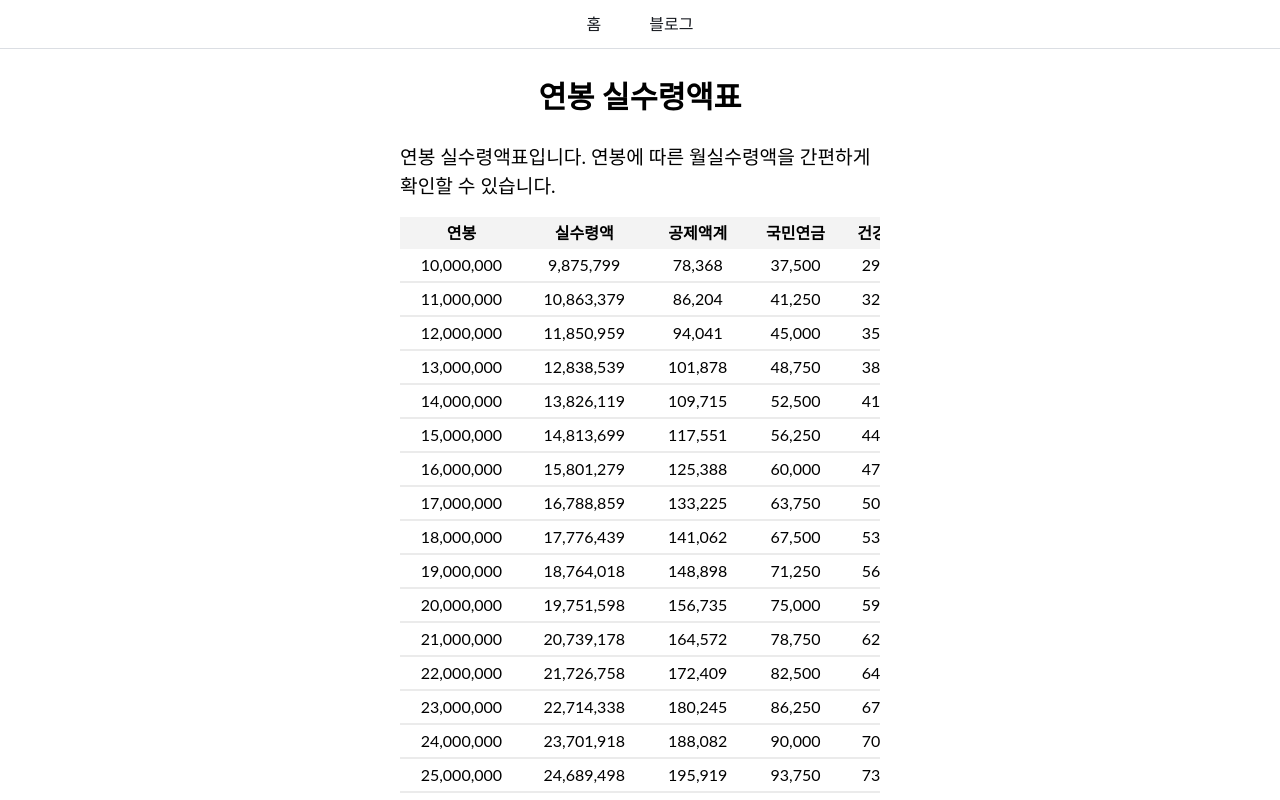
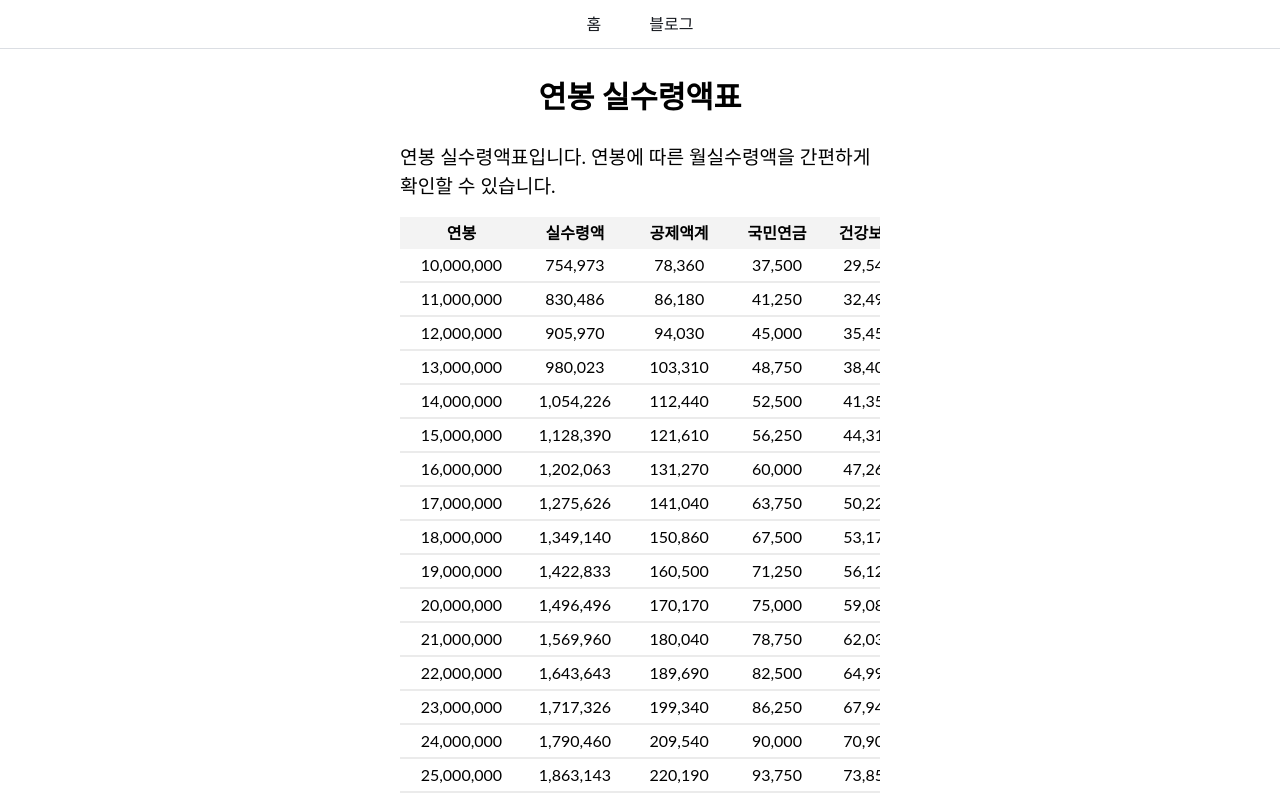
Before and after one commit to zziri/app, a Next.js app: page /calculator/tables/salary in a window 1280 px wide. Shown: the top 800 px of the page. Built offline with nearby package versions, Linux system fonts and the light colour scheme.

Commit message:
[dev/salary] 소득세 적용

```diff
--- a/src/data/salary/2024-tax.json
+++ b/src/data/salary/2024-tax.json
@@ -3233,90 +3233,5 @@
       "start": 10000000,
       "end": 10000000,
       "tax": 1507400
-  },
-  {
-      "start": 0,
-      "end": 0,
-      "tax": 0
-  },
-  {
-      "start": 0,
-      "end": 0,
-      "tax": 0
-  },
-  {
-      "start": 0,
-      "end": 0,
-      "tax": 0
-  },
-  {
-      "start": 0,
-      "end": 0,
-      "tax": 0
-  },
-  {
-      "start": 0,
-      "end": 0,
-      "tax": 0
-  },
-  {
-      "start": 0,
-      "end": 0,
-      "tax": 0
-  },
-  {
-      "start": 0,
-      "end": 0,
-      "tax": 0
-  },
-  {
-      "start": 0,
-      "end": 0,
-      "tax": 0
-  },
-  {
-      "start": 0,
-      "end": 0,
-      "tax": 0
-  },
-  {
-      "start": 0,
-      "end": 0,
-      "tax": 0
-  },
-  {
-      "start": 0,
-      "end": 0,
-      "tax": 0
-  },
-  {
-      "start": 0,
-      "end": 0,
-      "tax": 0
-  },
-  {
-      "start": 0,
-      "end": 0,
-      "tax": 0
-  },
-  {
-      "start": 0,
-      "end": 0,
-      "tax": 0
-  },
-  {
-      "start": 0,
-      "end": 0,
-      "tax": 0
-  },
-  {
-      "start": 0,
-      "end": 0,
-      "tax": 0
-  },
-  {
-      "start": 0,
-      "end": 0,
-      "tax": 0
   }
 ]
--- a/src/pages/calculator/tables/salary/_components/Body.tsx
+++ b/src/pages/calculator/tables/salary/_components/Body.tsx
@@ -23,17 +23,13 @@ const Frame = styled.div`
  * - numeral(inputString).format('0,0')
  */
 
-const start = 10000000;
-const end = 150000000;
-const step = 1000000;
+const start = 10_000_000;
+const end = 100_000_000;
+const step = 1_000_000;
 const annualSalaryList = Array.from({ length: (end - start) / step + 1 }, (_, i) => start + i * step);
 
 const Body = () => {
   const head = ['연봉', '실수령액', '공제액계', '국민연금', '건강보험', '장기요양', '고용보험', '소득세', '지방소득세'];
-  // const rows = [
-  //   ['1,000만', '771,033', '62,300', '32,990', '22,870', '1,680', '4,760', '0', '0'],
-  //   ['1,000만', '771,033', '62,300', '32,990', '22,870', '1,680', '4,760', '0', '0'],
-  // ];
   const rows = annualSalaryList.map(annualSalary => {
     const incomeTax = TaxInsuranceService.getIncomeTax(annualSalary);
     const localIncomeTax = TaxInsuranceService.getLocalIncomeTax(annualSalary);
@@ -41,8 +37,8 @@ const Body = () => {
     const healthInsurance = TaxInsuranceService.getHealthInsurance(annualSalary);
     const longTermCareInsurance = TaxInsuranceService.getLongTermCareInsurance(annualSalary);
     const employmentInsurance = TaxInsuranceService.getEmploymentInsurance(annualSalary);
-    const deduction = nationalPension + healthInsurance + longTermCareInsurance + employmentInsurance;
-    const netIncome = annualSalary - deduction - incomeTax - localIncomeTax;
+    const deduction = nationalPension + healthInsurance + longTermCareInsurance + employmentInsurance + incomeTax + localIncomeTax;
+    const netIncome = Math.floor(annualSalary / 12) - deduction;
     return [
       numeral(annualSalary).format('0,0'),
       numeral(netIncome).format('0,0'),
--- a/src/pages/calculator/tables/salary/_services/TaxInsuranceService.ts
+++ b/src/pages/calculator/tables/salary/_services/TaxInsuranceService.ts
@@ -1,4 +1,4 @@
-
+import taxTable from '@/data/salary/2024-tax.json';
 /**
  * @design 세금 및 보험계산기
  * - 소득세
@@ -19,29 +19,11 @@ const TaxInsuranceService = (() => {
    * - 간이세액표를 기준으로 계산
    */
   const getIncomeTax = (annualSalary: number) => {
-    /**
-     * TODO: 간이세액표를 기준으로 소득세를 계산하는 함수를 작성
-     */
-    return (annualSalary / 12) * 0.05;
-    // let incomeTax = 0;
-    // if (annualSalary <= 14_000_000) {
-    //   incomeTax = annualSalary * 0.06;
-    // } else if (annualSalary <= 50_000_000) {
-    //   incomeTax = 840_000 + (annualSalary - 14_000_000) * 0.15;
-    // } else if (annualSalary <= 88_000_000) {
-    //   incomeTax = 6_240_000 + (annualSalary - 50_000_000) * 0.24;
-    // } else if (annualSalary <= 150_000_000) {
-    //   incomeTax = 15_360_000 + (annualSalary - 88_000_000) * 0.35;
-    // } else if (annualSalary <= 300_000_000) {
-    //   incomeTax = 37_060_000 + (annualSalary - 150_000_000) * 0.38;
-    // } else if (annualSalary <= 500_000_000) {
-    //   incomeTax = 94_060_000 + (annualSalary - 300_000_000) * 0.40;
-    // } else if (annualSalary <= 1_000_000_000) {
-    //   incomeTax = 174_060_000 + (annualSalary - 500_000_000) * 0.42;
-    // } else {
-    //   incomeTax = 384_060_000 + (annualSalary - 1_000_000_000) * 0.45;
-    // }
-    // return incomeTax;
+    const monthlySalary = floor(annualSalary / 12);
+    const taxInfo = taxTable.find(
+      (t) => monthlySalary >= t.start && monthlySalary < t.end
+    );
+    return taxInfo?.tax ?? 0;
   };
 
   /**
@@ -49,7 +31,7 @@ const TaxInsuranceService = (() => {
    * - 소득세의 10%로 계산
    */
   const getLocalIncomeTax = (annualSalary: number) => {
-    return getIncomeTax(annualSalary) * 0.1;
+    return floor(getIncomeTax(annualSalary) * 0.1);
   };
 
   /**
@@ -57,7 +39,7 @@ const TaxInsuranceService = (() => {
    * - 월 급여의 4.5%로 계산
    */
   const getNationalPension = (annualSalary: number) => {
-    return (annualSalary / 12) * 0.045;
+    return floor(annualSalary * 0.045 / 12);
   };
 
   /**
@@ -65,7 +47,7 @@ const TaxInsuranceService = (() => {
    * - 월 급여의 3.545%로 계산
    */
   const getHealthInsurance = (annualSalary: number) => {
-    return (annualSalary / 12) * 0.03545;
+    return floor(annualSalary * 0.03545 / 12);
   }
 
   /**
@@ -73,7 +55,7 @@ const TaxInsuranceService = (() => {
    * - 월 급여의 0.4591%로 계산
    */
   const getLongTermCareInsurance = (annualSalary: number) => {
-    return (annualSalary / 12) * 0.004591;
+    return floor(annualSalary * 0.004591 / 12);
   }
 
   /**
@@ -81,7 +63,14 @@ const TaxInsuranceService = (() => {
    * - 월 급여의 0.9%로 계산
    */
   const getEmploymentInsurance = (annualSalary: number) => {
-    return (annualSalary / 12) * 0.009;
+    return floor(annualSalary * 0.009 / 12);
+  }
+
+  /**
+   * 1의 자리수를 버리는 함수
+   */
+  const floor = (num: number) => {
+    return Math.floor(num / 10) * 10;
   }
 
   return {
@@ -91,6 +80,7 @@ const TaxInsuranceService = (() => {
     getHealthInsurance,
     getLongTermCareInsurance,
     getEmploymentInsurance,
+    floor,
   }
 })();
 
```
